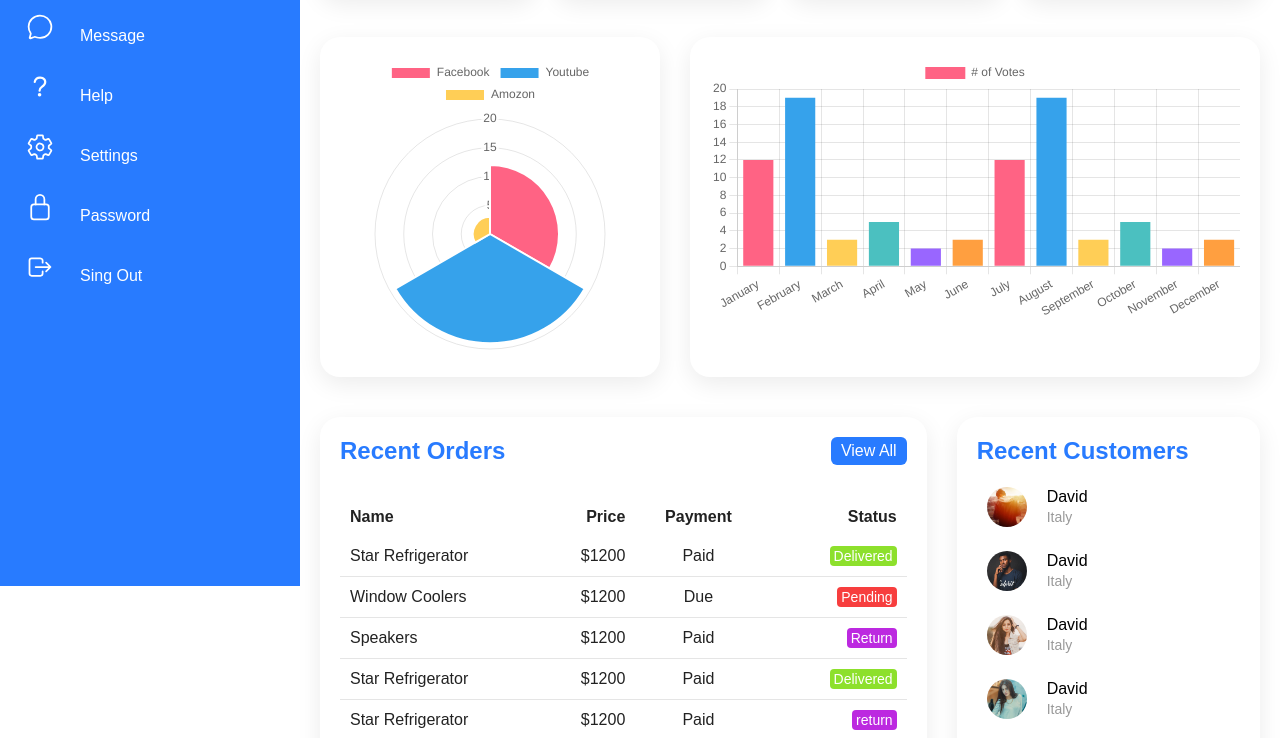
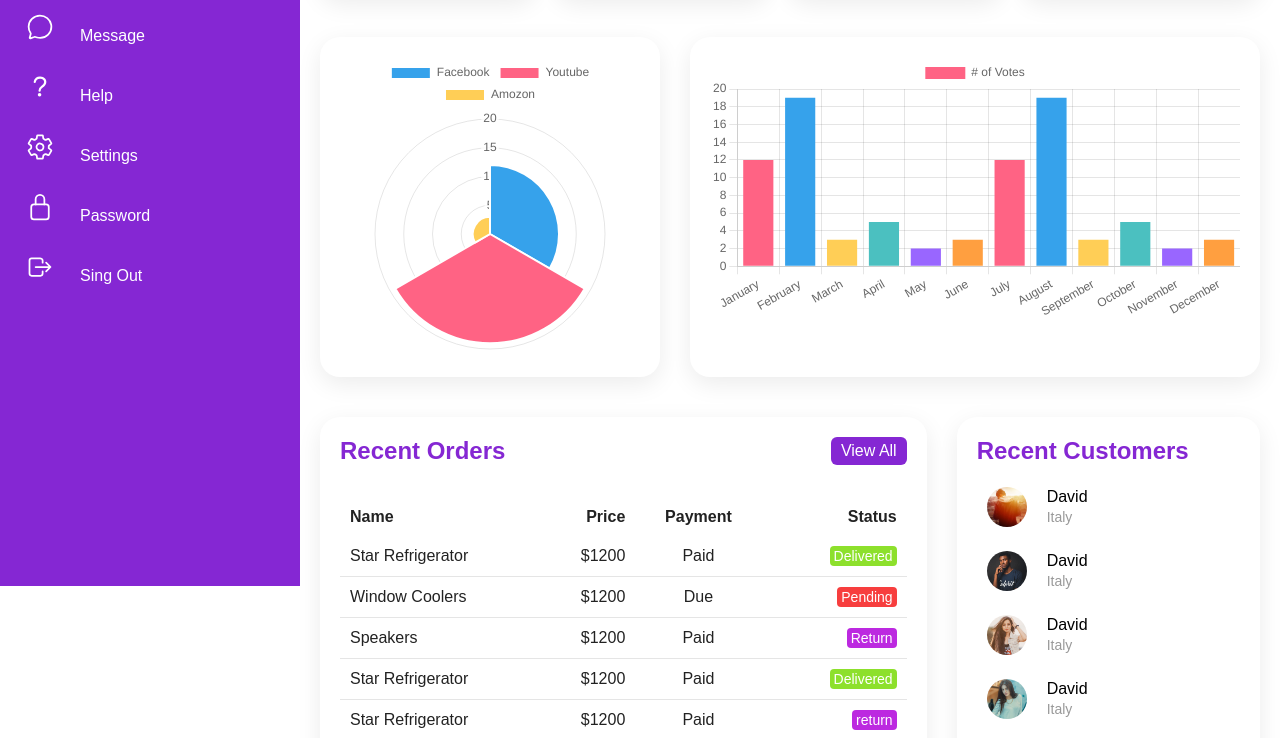
Before and after one commit to jahanrothy/deploy_dashboard, a website: page index.html in a window 1280 px wide. Shown: the part 214-952 px from the top of the page. Drawn offline with nearby package versions, Linux system fonts and the light colour scheme.

Commit message:
fixation

```diff
--- a/css/style.css
+++ b/css/style.css
@@ -6,7 +6,7 @@
 }
 
 :root {
-  --blue: #287bff;
+  --blue: rgb(133, 39, 211);
   --white: #fff;
   --grey: #f5f5f5;
   --black1: #222;
--- a/js/chart.js
+++ b/js/chart.js
@@ -8,8 +8,8 @@ var myChart = new Chart(ctx, {
             label: '# of Votes',
             data: [12, 19, 3,],
             backgroundColor: [
+                'rgba(54, 162, 235, 1)',
                 'rgba(255, 99, 132, 1)',
-                'rgba(54, 162, 235, 1)',
                 'rgba(255, 206, 86, 1)'
             ],
         }]
```
